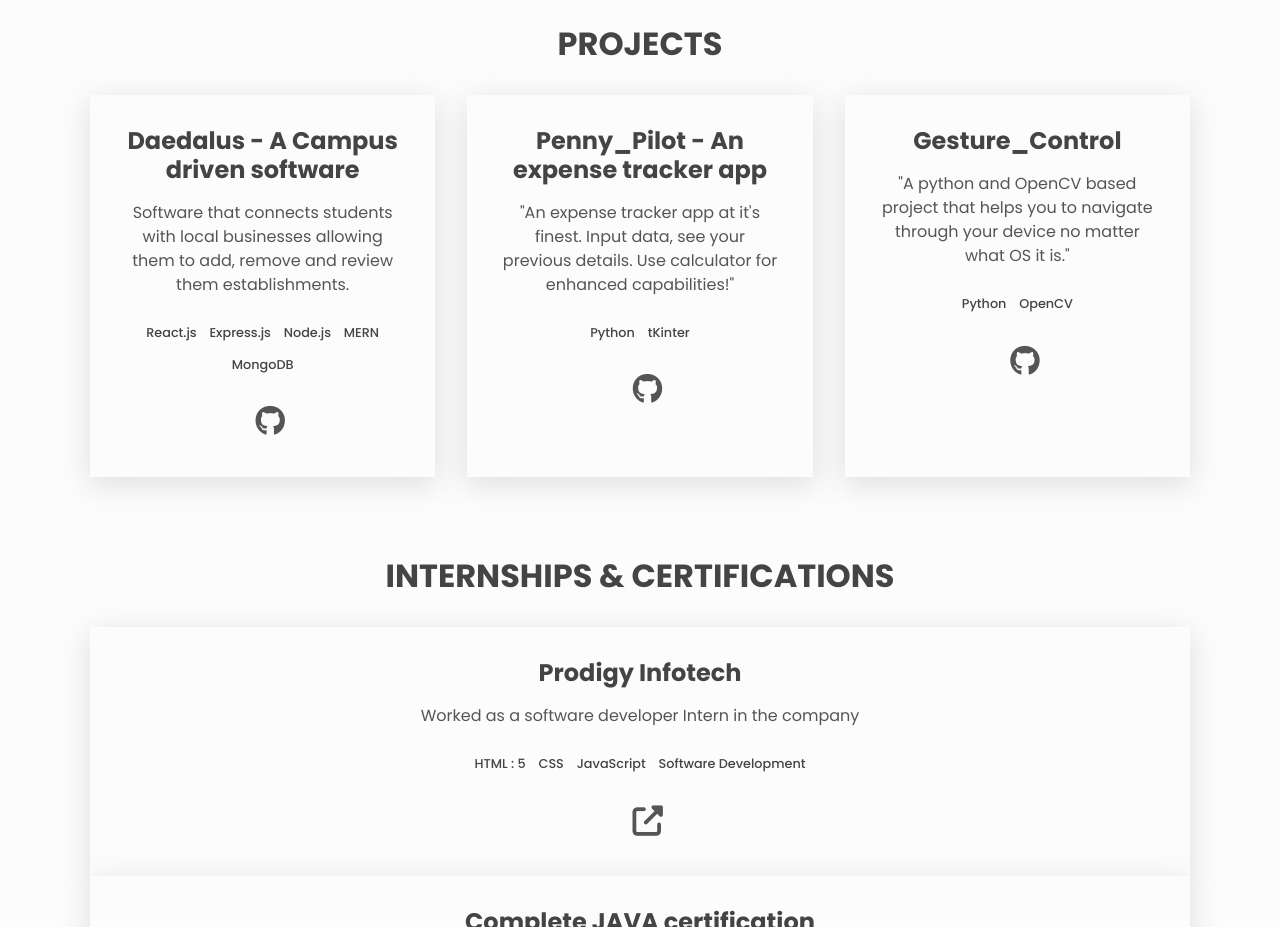
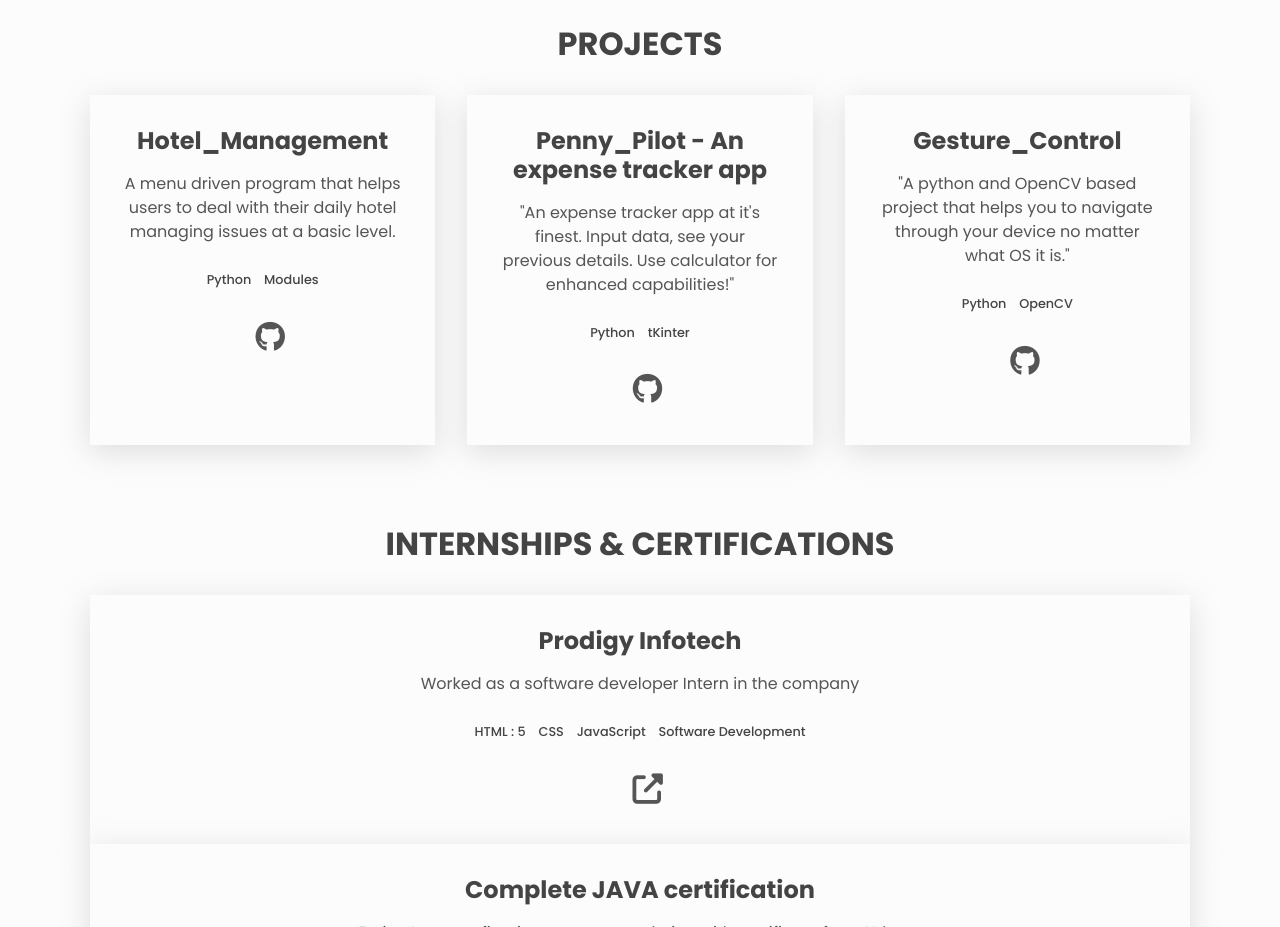
Before and after one commit to possibilities100/Portfolio_website, a plain HTML site: page index.html in a window 1280 px wide. Shown: the part 780-1707 px from the top of the page. Drawn offline with Linux system fonts and the light colour scheme.

Commit message:
Update index.html

```diff
--- a/index.html
+++ b/index.html
@@ -98,16 +98,13 @@
 
         <div class="projects__grid">
           <div class="project">
-            <h3>Daedalus - A Campus driven software</h3>
+            <h3>Hotel_Management</h3>
             <p class="project__description">
-              Software that connects students with local businesses allowing them to add, remove and review them establishments.
+              A menu driven program that helps users to deal with their daily hotel managing issues at a basic level.
             </p>
             <ul class="project__stack">
-              <li class="project__stack-item">React.js</li>
-              <li class="project__stack-item">Express.js</li>
-              <li class="project__stack-item">Node.js</li>
-              <li class="project__stack-item">MERN</li>
-              <li class="project__stack-item">MongoDB</li>
+              <li class="project__stack-item">Python</li>
+              <li class="project__stack-item">Modules</li>
             </ul>
 
             <a
```
